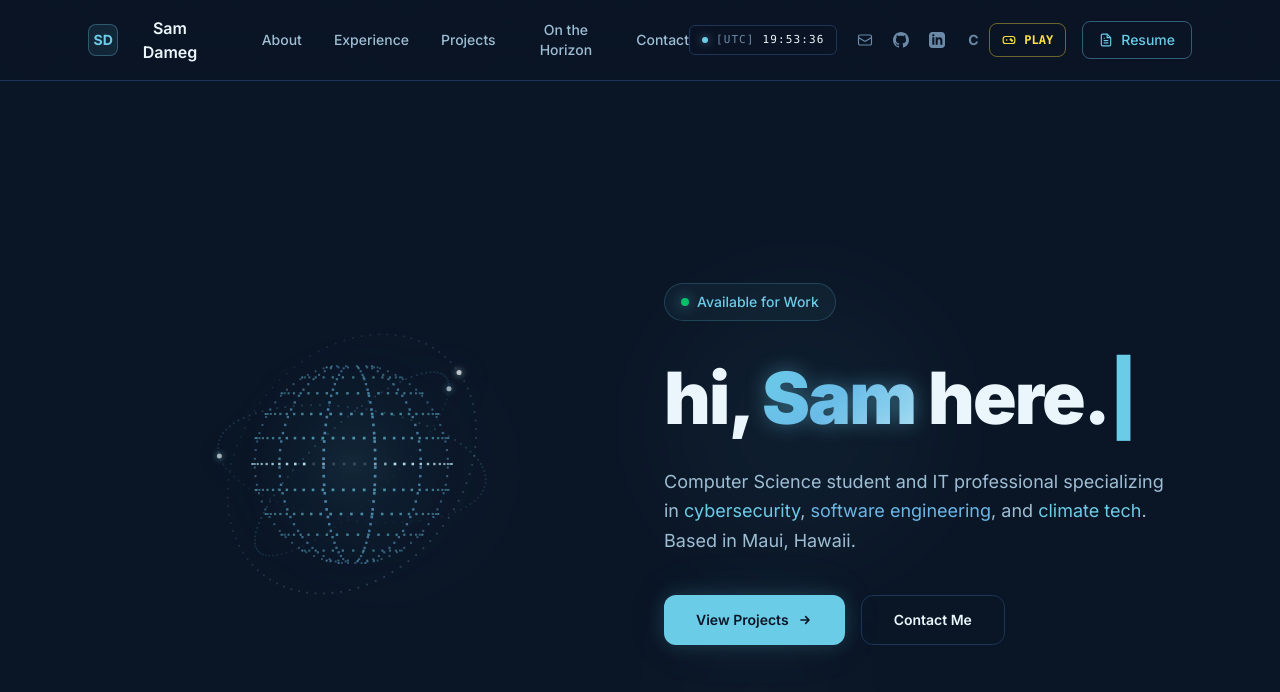
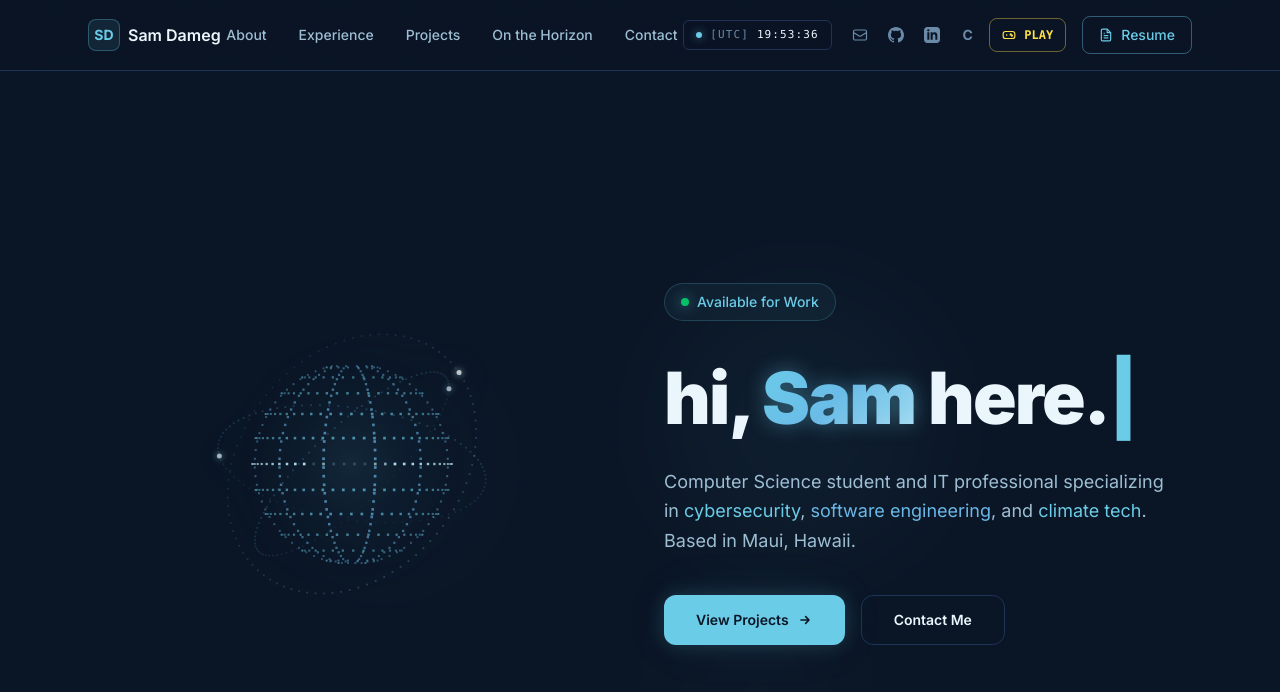
Before and after one commit to SammyCode002/portfolio, a React (Vite) app: page / in a window 1280 px wide. Shown: the top 692 px of the page. Built offline with nearby package versions, Linux system fonts and the light colour scheme.

Commit message:
Revert nav link spacing change

```diff
--- a/src/components/Navbar.jsx
+++ b/src/components/Navbar.jsx
@@ -37,7 +37,7 @@ export default function Navbar() {
         </button>
 
         {/* Desktop Links */}
-        <div className="hidden md:flex items-center gap-8 md:ml-12">
+        <div className="hidden md:flex items-center gap-8">
           {navLinks.map(({ label, page: target }) => {
             const isActive = page === target
             return (
```
